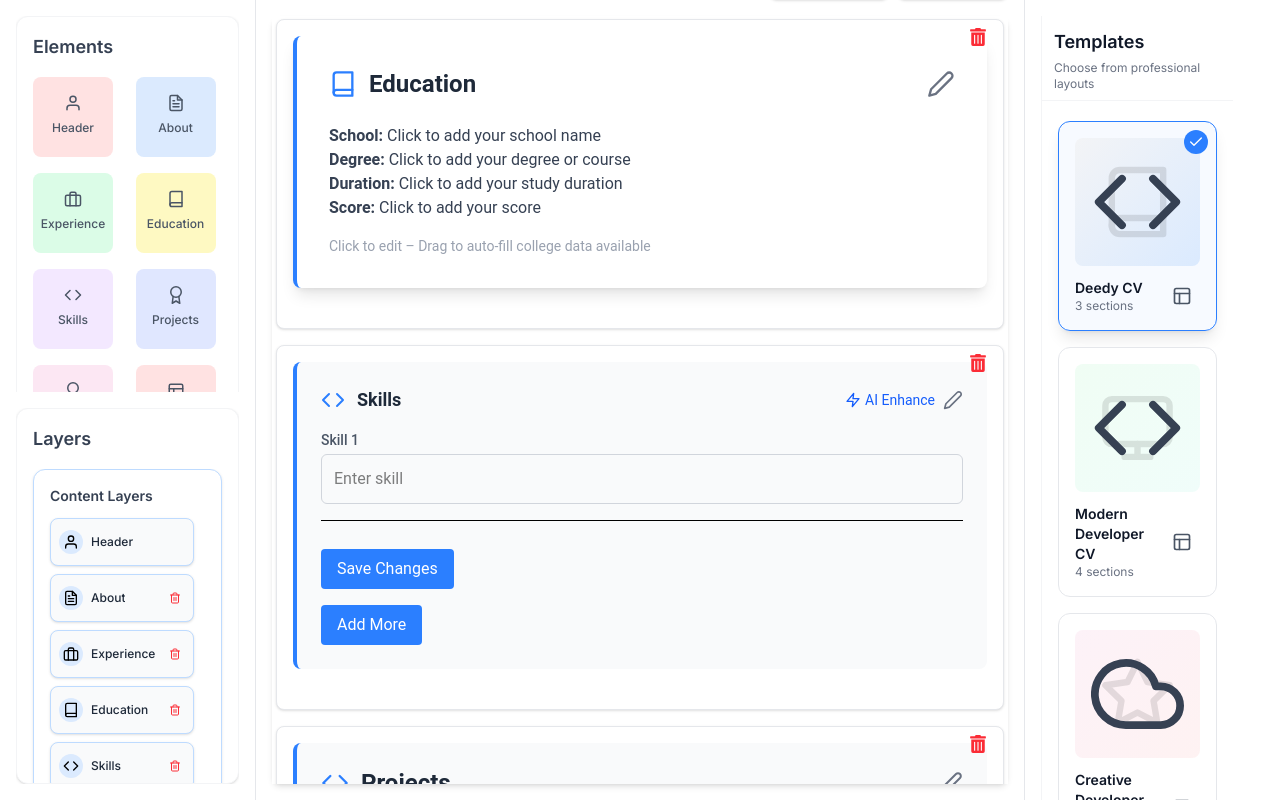
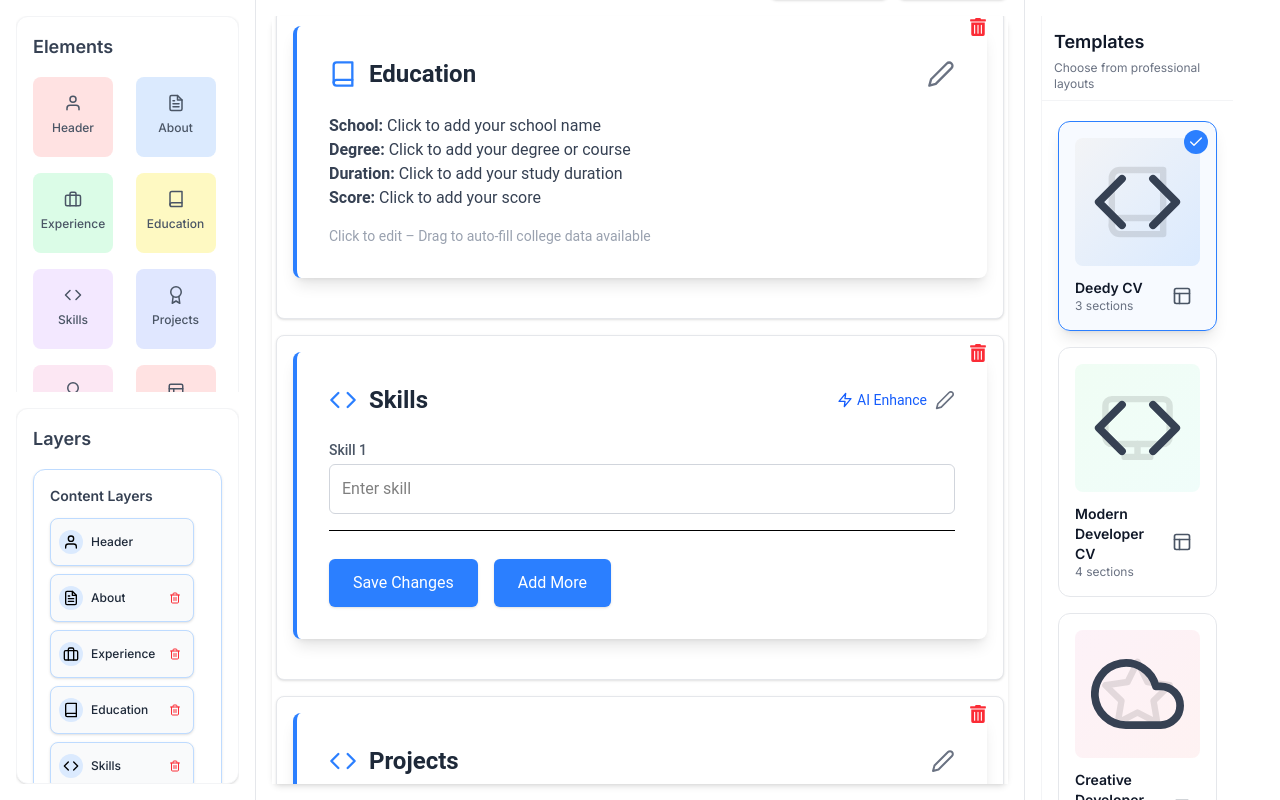
Before and after one commit to rajatsharmaji/resume-builder-surface, a React (Vite) app: page / in a window 1280 px wide. Both pictures are taken after a click on the button 953 px from the left and 400 px from the top of the page. Built offline with nearby package versions, Linux system fonts and the light colour scheme.

Commit message:
fix: project section and skill section enhanced

```diff
--- a/src/components/sections/ProjectsSection.jsx
+++ b/src/components/sections/ProjectsSection.jsx
@@ -23,13 +23,12 @@ const ProjectsSection = ({ sectionId, finalMode = false }) => {
 
   const [projects, setProjects] = useState(initialProjects);
   const [isEditing, setIsEditing] = useState(false);
-  const [isGenerating, setIsGenerating] = useState(false);
   const [isFetching, setIsFetching] = useState(false);
   const [error, setError] = useState("");
-  // State for tracking which project description is being AI enhanced.
+  // Track which project description is currently being AI enhanced.
   const [generatingDescIndex, setGeneratingDescIndex] = useState(null);
 
-  // Define suggestion keywords for project title.
+  // Suggested project title keywords.
   const projectTitleSuggestions = [
     "Portfolio Website",
     "E-commerce Platform",
@@ -66,7 +65,7 @@ const ProjectsSection = ({ sectionId, finalMode = false }) => {
     setProjects((prev) => prev.filter((_, i) => i !== index));
   }, []);
 
-  // Save changes after validation.
+  // Save changes after validating with Yup.
   const handleSave = useCallback(() => {
     projectSchema
       .validate(projects, { abortEarly: false })
@@ -94,7 +93,7 @@ const ProjectsSection = ({ sectionId, finalMode = false }) => {
     setProjects((prev) => [...prev, { title: "", description: "", link: "" }]);
   }, []);
 
-  // Simulated API call to fetch projects data when dragging the component.
+  // Simulated API call to fetch projects data on drag.
   const fetchProjectsData = async () => {
     try {
       setIsFetching(true);
@@ -156,9 +155,7 @@ const ProjectsSection = ({ sectionId, finalMode = false }) => {
         // Simulated API call – replace with your actual endpoint.
         const response = await axios.post(
           "http://localhost:3008/api/v1/ai/project-description",
-          {
-            text: projects[index].description,
-          }
+          { text: projects[index].description }
         );
         setProjects((prev) => {
           const newProjects = [...prev];
@@ -213,7 +210,7 @@ const ProjectsSection = ({ sectionId, finalMode = false }) => {
   // Editable mode view.
   return (
     <div
-      className="relative group border-l-4 border-blue-500 bg-gray-50 rounded-lg p-6 mb-6 transition-transform duration-200 hover:bg-gray-50/80"
+      className="relative group border-l-4 border-blue-500 bg-white shadow-lg rounded-lg p-8 mb-6 transition-transform duration-200 hover:scale-105"
       draggable={!isEditing}
       onDragStart={!isEditing ? fetchProjectsData : undefined}
     >
@@ -330,7 +327,7 @@ const ProjectsSection = ({ sectionId, finalMode = false }) => {
               </div>
             </div>
           ))}
-          {/* Error Message placed above the Save Changes button */}
+          {/* Error Message above the Save Changes button */}
           {error && (
             <div className="mt-4 p-4 bg-red-50 border-l-4 border-red-500 text-red-700 rounded shadow">
               {error}
--- a/src/components/sections/SkillsSection.jsx
+++ b/src/components/sections/SkillsSection.jsx
@@ -1,9 +1,10 @@
 // src/components/SkillsSection.jsx
-import { useContext, useState } from "react";
+import { useContext, useState, useCallback } from "react";
 import PropTypes from "prop-types";
-import { FiCode, FiEdit2, FiZap } from "react-icons/fi"; // FiCode for skills icon, FiZap for AI Enhance, FiEdit2 for edit mode
+import { FiCode, FiEdit2, FiZap } from "react-icons/fi";
 import { ResumeContext } from "../../context/resume-context";
 import Loader from "../common/Loader";
+import * as Yup from "yup";
 
 const SkillsSection = ({ sectionId, finalMode = false }) => {
   const { sectionsData, updateSectionContent } = useContext(ResumeContext);
@@ -26,23 +27,66 @@ const SkillsSection = ({ sectionId, finalMode = false }) => {
   const [isFetching, setIsFetching] = useState(false);
   const [error, setError] = useState("");
 
+  // Suggested skills for the datalist.
+  const skillSuggestions = [
+    "JavaScript",
+    "React",
+    "Node.js",
+    "CSS",
+    "HTML",
+    "TypeScript",
+    "GraphQL",
+    "Docker",
+    "Kubernetes",
+    "Redux",
+    "Sass",
+    "Tailwind CSS",
+  ];
+
+  // Yup validation schema: each skill must be at least 2 characters long and not empty.
+  const skillsSchema = Yup.array().of(
+    Yup.string()
+      .trim()
+      .min(2, "Skill must be at least 2 characters")
+      .required("Skill is required")
+  );
+
   // Handle change for a specific skill entry.
-  const handleSkillChange = (index, value) => {
+  const handleSkillChange = useCallback(
+    (index, value) => {
       const newSkills = [...skills];
       newSkills[index] = value;
       setSkills(newSkills);
-  };
+    },
+    [skills]
+  );
 
-  // Save changes to the global context.
-  const handleSave = () => {
+  // Save changes after validation.
+  const handleSave = useCallback(() => {
+    skillsSchema
+      .validate(skills, { abortEarly: false })
+      .then(() => {
         updateSectionContent(sectionId, { skills });
         setIsEditing(false);
-  };
+        setError("");
+      })
+      .catch((validationError) => {
+        if (
+          validationError.inner &&
+          Array.isArray(validationError.inner) &&
+          validationError.inner.length > 0
+        ) {
+          setError(validationError.inner[0].message);
+        } else {
+          setError(validationError.message);
+        }
+      });
+  }, [skills, skillsSchema, updateSectionContent, sectionId]);
 
-  // Add a new empty skill entry (without toggling edit mode).
-  const handleAddMore = () => {
+  // Add a new empty skill entry.
+  const handleAddMore = useCallback(() => {
     setSkills((prev) => [...prev, ""]);
-  };
+  }, []);
 
   // Simulated API call to generate AI-enhanced skills data.
   const generateAIContent = async () => {
@@ -98,10 +142,10 @@ const SkillsSection = ({ sectionId, finalMode = false }) => {
     }
   };
 
-  // Final (preview) mode: display skills as a read-only bullet list.
+  // Final (read-only) mode: display skills as a bullet list.
   if (finalMode) {
     return (
-      <div className="mb-6">
+      <div className="mb-6 p-6 bg-white shadow rounded">
         <h3 className="text-xl font-semibold text-gray-800 mb-2">Skills</h3>
         <ul className="list-disc pl-5 text-gray-700">
           {skills.map((skill, index) => (
@@ -112,20 +156,28 @@ const SkillsSection = ({ sectionId, finalMode = false }) => {
     );
   }
 
-  // Editable / View Mode: display content with action buttons.
+  // Editable mode view.
   return (
     <div
-      className="relative group border-l-4 border-blue-500 bg-gray-50 rounded-lg p-6 mb-6 transition-all hover:bg-gray-50/80"
-      draggable
-      onDragStart={fetchSkillsData} // Dragging auto-fills skills data.
+      className="relative group border-l-4 border-blue-500 bg-white shadow-lg rounded-lg p-8 mb-6 transition-transform duration-200 hover:scale-105"
+      draggable={!isEditing}
+      onDragStart={!isEditing ? fetchSkillsData : undefined}
     >
-      {/* Header Row with Icon, Title, and Action Buttons */}
-      <div className="flex justify-between items-center mb-4">
+      {/* Loader overlay when fetching skills data */}
+      {isFetching && (
+        <div className="absolute inset-0 flex items-center justify-center bg-gray-100 bg-opacity-75 z-10">
+          <Loader size="lg" />
+        </div>
+      )}
+
+      <div className="flex justify-between items-center mb-6">
         <div className="flex items-center gap-3">
-          <FiCode className="w-6 h-6 text-blue-500" />
-          <h3 className="text-lg font-semibold text-gray-800">Skills</h3>
+          <FiCode className="w-7 h-7 text-blue-500" />
+          <h3 className="text-2xl font-semibold text-gray-800">Skills</h3>
         </div>
         <div className="flex gap-2">
+          {isEditing ? (
+            <>
               <button
                 onClick={generateAIContent}
                 disabled={isGenerating || isFetching}
@@ -141,17 +193,30 @@ const SkillsSection = ({ sectionId, finalMode = false }) => {
                 )}
               </button>
               <button
-            onClick={() => setIsEditing(!isEditing)}
+                onClick={() => setIsEditing(false)}
                 className="text-gray-500 hover:text-gray-700"
               >
                 <FiEdit2 className="w-5 h-5" />
               </button>
+            </>
+          ) : (
+            <button
+              onClick={() => setIsEditing(true)}
+              className="text-gray-500 hover:text-gray-700"
+            >
+              <FiEdit2 className="w-5 h-5" />
+            </button>
+          )}
         </div>
       </div>
 
-      {error && <div className="mb-3 text-sm text-red-600">{error}</div>}
+      {/* Error Message shown above the Save Changes button */}
+      {isEditing && error && (
+        <div className="mt-4 p-4 bg-red-50 border-l-4 border-red-500 text-red-700 rounded shadow">
+          {error}
+        </div>
+      )}
 
-      {/* Content Area */}
       {isEditing ? (
         <div>
           {skills.map((skill, index) => (
@@ -162,18 +227,32 @@ const SkillsSection = ({ sectionId, finalMode = false }) => {
               <input
                 type="text"
                 placeholder="Enter skill"
-                className="w-full p-3 border border-gray-300 rounded-md focus:outline-none focus:ring-2 focus:ring-blue-500"
+                className="w-full p-3 border border-gray-300 rounded-md focus:outline-none focus:ring-2 focus:ring-blue-500 transition duration-150"
                 value={skill}
                 onChange={(e) => handleSkillChange(index, e.target.value)}
+                list={`skill-suggestions-${index}`}
               />
+              <datalist id={`skill-suggestions-${index}`}>
+                {skillSuggestions.map((skillOption, i) => (
+                  <option key={i} value={skillOption} />
+                ))}
+              </datalist>
             </div>
           ))}
+          <div className="flex gap-4">
             <button
               onClick={handleSave}
-            className="mt-3 px-4 py-2 bg-blue-500 text-white rounded hover:bg-blue-600 transition-colors"
+              className="mt-3 px-6 py-3 bg-blue-500 text-white rounded-md shadow hover:bg-blue-600 transition-colors"
             >
               Save Changes
             </button>
+            <button
+              onClick={handleAddMore}
+              className="mt-3 px-6 py-3 bg-blue-500 text-white rounded-md shadow hover:bg-blue-600 transition-colors"
+            >
+              Add More
+            </button>
+          </div>
         </div>
       ) : (
         <div className="cursor-text" onClick={() => setIsEditing(true)}>
@@ -187,16 +266,6 @@ const SkillsSection = ({ sectionId, finalMode = false }) => {
           </div>
         </div>
       )}
-
-      {/* "Add More" Button (Always Visible) */}
-      <div className="mt-4">
-        <button
-          onClick={handleAddMore}
-          className="px-4 py-2 bg-blue-500 text-white rounded hover:bg-blue-600 transition-colors"
-        >
-          Add More
-        </button>
-      </div>
     </div>
   );
 };
```
Lines whose indentation alone changed are shown as unchanged.
